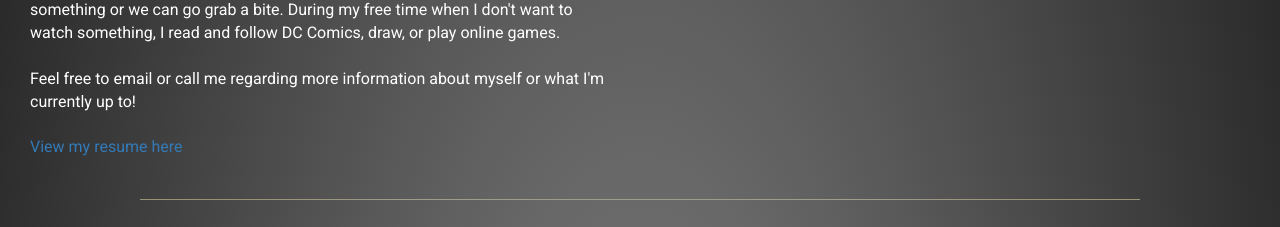
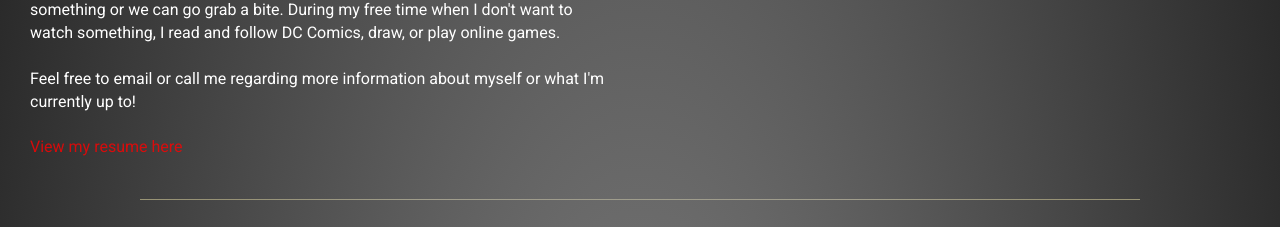
Before and after one commit to itzthanh/itzthanh.github.io, a plain HTML site: page index.html in a window 1280 px wide. Shown: the part 930-1157 px from the top of the page. Drawn offline with nearby package versions, Linux system fonts and the light colour scheme.

Commit message:
Update thanh.css

```diff
--- a/css/thanh.css
+++ b/css/thanh.css
@@ -61,7 +61,7 @@ body{
 	opacity: 0;
 	-webkit-transition: opacity 1s ease-out, -webkit-transform 3s ease-out;
 	-moz-transition: opacity 1s ease-out, -moz-transform 3s ease-out;
-    -o-transition: opacity 1s, -o-transform 3s ease-out;
+	o-transition: opacity 1s, -o-transform 3s ease-out;
 	transition: opacity 1s ease-out, -webkit-transform 3s ease-out;
 	-webkit-transform: translate(-15px,0px);
 	-moz-transform: translate(-15px,0px);
@@ -131,6 +131,11 @@ body{
 
 #about p{
 	padding-right: 15px;
+}
+
+#resume{
+	color:red;
+	opacity:0.8;
 }
 
 #projects, #about{
```
Lines whose indentation alone changed are shown as unchanged.
